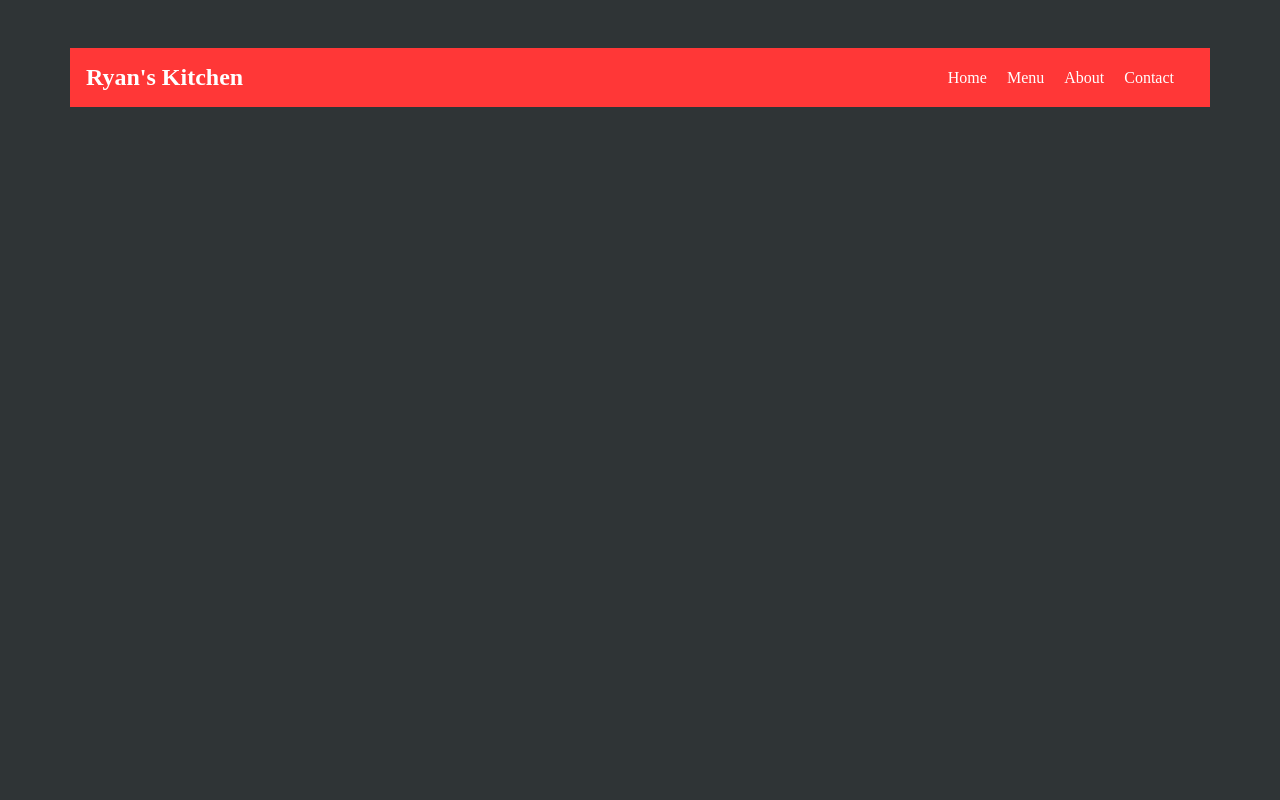
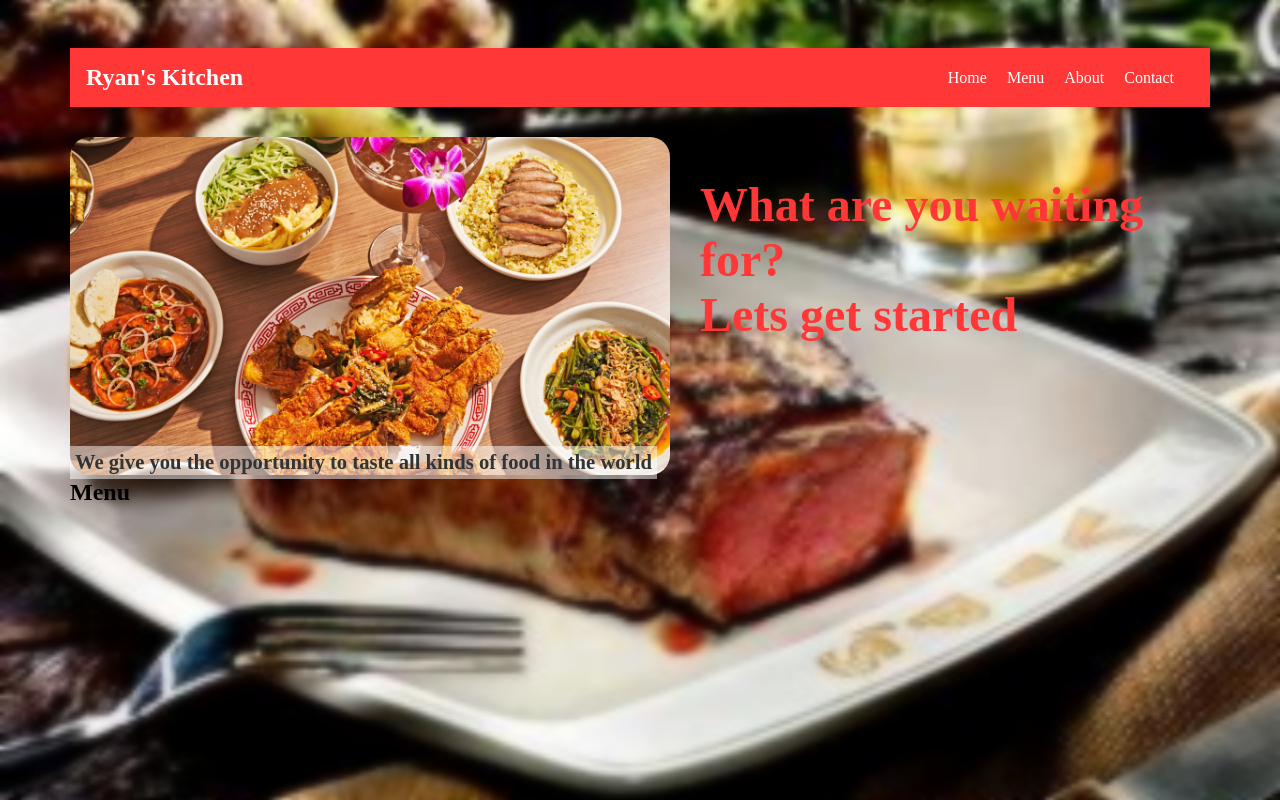
Before and after one commit to FuanjiaRyan/Restau-web, a plain HTML site: page index.html in a window 1280 px wide. Drawn offline with Linux system fonts and the light colour scheme.

Commit message:
Added some queries

```diff
--- a/index.css
+++ b/index.css
@@ -5,6 +5,25 @@
 }
 body {
     background-color: #2f3436;
+    background-image: url(pics/body2.jpeg);
+    background-size: cover;
+    background-position: center;
+    background-attachment: fixed;
+    background-repeat: no-repeat;
+}
+body::before{
+    content: '';
+    position: absolute;
+    top: 0;
+    left: 0;
+    width: 100%;
+    height: 100%;
+    background-image: url(pics/body2.jpeg);
+    background-size: cover;
+    background-position: center;
+    filter: blur(5px);
+    z-index: -1;
+    opacity: 0.7;
 }
 .section-m{
     margin-left: 70px;
@@ -65,3 +84,72 @@ marquee{
     color: #fff;
     text-decoration: none;
 }
+.hero .image-container{
+    padding-top: 30px;
+    position: relative;
+    display: inline-block;
+    align-items: center;
+}
+.hero{
+    display: flex;
+}
+@media (max-width: 480px) {
+    .hero{
+        display: block;
+    }
+}
+@media (min-width: 481px) and  (max-width: 768px) {
+    .hero{
+        display: block;
+    }
+}
+@media (max-width: 480px) {
+    .hero .image-container{
+        width: 275px;
+        display: block;
+    }
+}
+.hero .image-container img{
+    width: 600px;
+    border-radius: 20px;
+}
+@media (max-width: 480px) {
+    .hero .image-container img{
+        width: 275px;
+    }
+}
+.hero .image-container .describe{
+    font-size: 0.86rem;
+    position: absolute;
+    bottom: 0;
+    left: 0;
+    width: 100;
+    background-color: rgba(255, 255, 255, 0.5);
+    text-align: center;
+    padding: 5px;
+    color: #2f3436;
+}
+@media (max-width: 480px) {
+    .hero .image-container .describe{
+        font-size: 0.7rem;
+        padding: 1px;
+    }
+}
+@media (min-width: 481px) and  (max-width: 768px) {
+    .hero .image-container .describe{
+        font-size: 0.9rem;
+        padding: 2px;
+    }
+}
+.hero .message{
+    padding-left: 30px;
+    padding-top: 70px;
+    color: #ff3737;
+    font-size: 2rem;
+}
+@media (max-width: 480px) {
+    .hero .message{
+        padding-top: 10px;
+        font-size: 1.rem;
+    }
+}
--- a/index.html
+++ b/index.html
@@ -17,6 +17,20 @@
             <li><a href="#Contact">Contact</a></li>
         </ul>
     </nav>
+    <section class="hero section-m">
+        <div class="image-container">
+            <img src="pics/body.webp" alt="Image">
+            <div class="describe">
+                <h1>We give you the opportunity to taste all kinds of food in the world</h1>
+            </div>
+        </div>
+        <div class="message">
+                <h1>What are you waiting for? <br>Lets get started</h1>
+            </div>
+    </section>
     <script src="script.js"></script>
+    <section class="hero2 section-m">
+        <h1>Menu</h1>
+    </section>
 </body>
 </html>
```
Also changed, not shown: pics/body.webp (added), pics/body2.jpeg (added).
